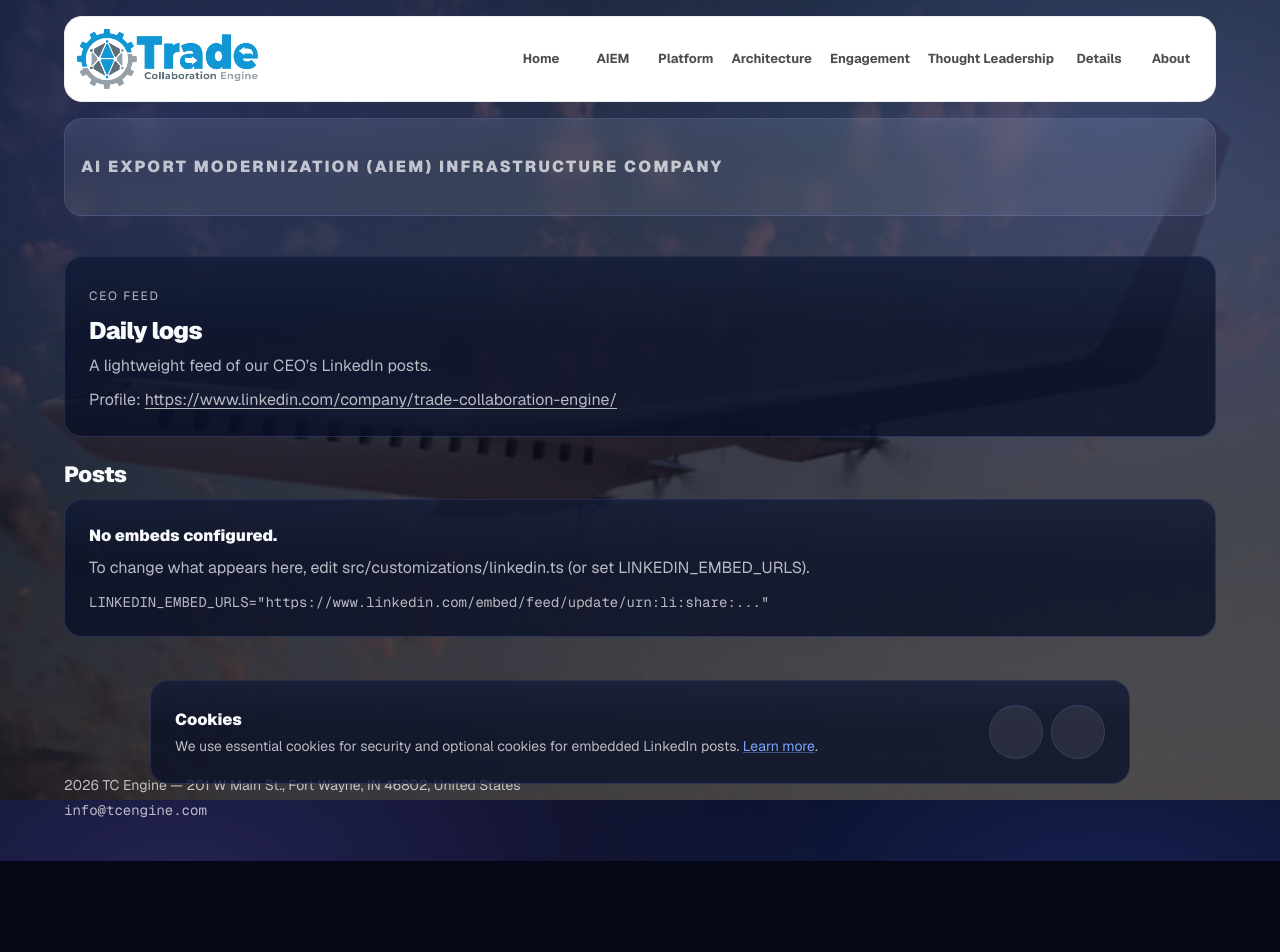
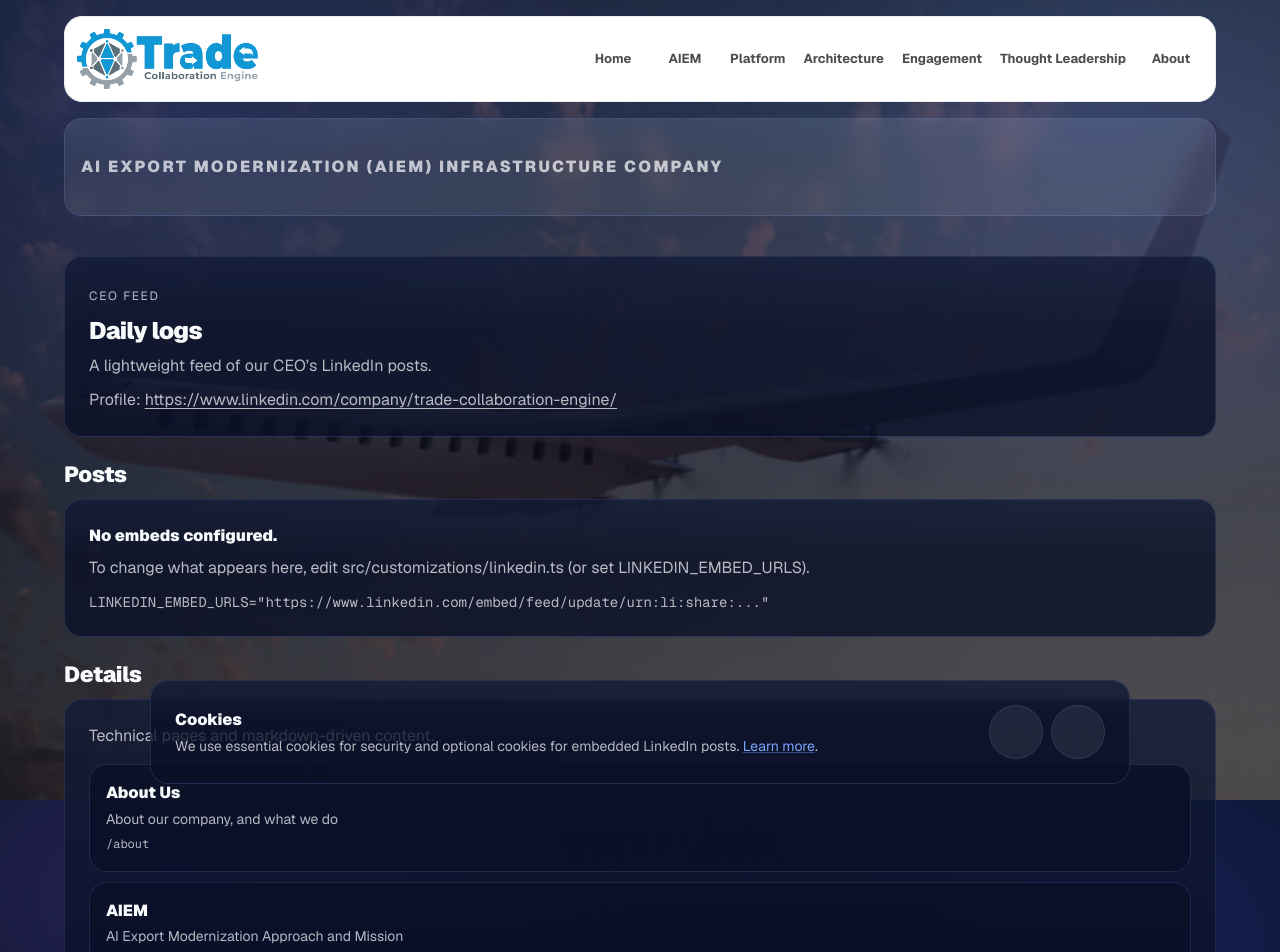
Before and after one commit to TCEngine-AI-LLC/tcengine-site, a Next.js app: page /logs in a window 1280 px wide. Shown: the top 952 px of the page. Before the commit the page ends 861 px from the top, so only its background shows below. Built offline with nearby package versions, Linux system fonts and the light colour scheme; no server answers; some icons are missing; what @mui/material-nextjs would draw is missing.

Commit message:
remove details page

```diff
--- a/app/details/page.tsx
+++ /dev/null
@@ -1 +0,0 @@
-export { default, metadata } from "@/src/ui/pages/DetailsPage";
--- a/src/customizations/site.ts
+++ b/src/customizations/site.ts
@@ -52,6 +52,5 @@ export const NAV_ITEMS: NavItem[] = [
   { label: "Architecture", href: "/architecture" },
   { label: "Engagement", href: "/pricing" },
   { label: "Thought Leadership", href: "/logs" },
-  { label: "Details", href: "/details" },
   { label: "About", href: "/about" },
 ];
--- a/src/ui/pages/LogsPage.tsx
+++ b/src/ui/pages/LogsPage.tsx
@@ -1,11 +1,12 @@
 import type { Metadata } from "next";
-import { Box, Typography } from "@mui/material";
+import { Box, Link, Paper, Stack, Typography } from "@mui/material";
 
 import { logsCopy } from "@/src/customizations/copy";
 import { linkedInConfig } from "@/src/customizations/linkedin";
 import Section from "@/src/ui/components/Section";
 import Surface from "@/src/ui/components/Surface";
 import LinkedInEmbeds from "@/src/ui/widgets/LinkedInEmbeds";
+import { listMarkdownPages } from "@/src/server/content/markdownPages";
 
 export const metadata: Metadata = {
   title: logsCopy.title,
@@ -13,8 +14,9 @@ export const metadata: Metadata = {
   alternates: { canonical: "/logs" },
 };
 
-export default function LogsPage() {
+export default async function LogsPage() {
   const embeds = linkedInConfig.embedUrls;
+  const pages = await listMarkdownPages();
 
   return (
     <Box component="main" sx={{ py: 2, pb: 6 }}>
@@ -62,6 +64,51 @@ export default function LogsPage() {
           <LinkedInEmbeds embeds={embeds} />
         )}
       </Section>
+
+      <Section title="Details">
+        <Surface>
+          <Typography sx={{ color: "text.secondary", maxWidth: 860 }}>
+            Technical pages and markdown-driven content.
+          </Typography>
+
+          <Stack spacing={1.2} sx={{ mt: 2 }}>
+            {pages.length === 0 ? (
+              <Paper variant="outlined" sx={{ p: 2 }}>
+                <Typography color="text.secondary">
+                  No markdown pages found. Add files under <code>/markdowns</code>.
+                </Typography>
+              </Paper>
+            ) : null}
+
+            {pages.map((p) => (
+              <Link key={p.href} href={p.href} style={{ display: "block", textDecoration: "none" }}>
+                <Paper
+                  variant="outlined"
+                  sx={{
+                    p: 2,
+                    borderColor: "divider",
+                    bgcolor: "background.paper",
+                    backgroundImage: "none",
+                    "&:hover": { bgcolor: "action.selected" },
+                  }}
+                >
+                  <Typography sx={{ fontWeight: 850 }}>{p.title}</Typography>
+                  <Typography variant="body2" color="text.secondary" sx={{ mt: 0.4 }}>
+                    {p.description}
+                  </Typography>
+                  <Typography
+                    variant="caption"
+                    color="text.secondary"
+                    sx={{ mt: 0.8, display: "block", fontFamily: "var(--font-geist-mono)" }}
+                  >
+                    {p.href}
+                  </Typography>
+                </Paper>
+              </Link>
+            ))}
+          </Stack>
+        </Surface>
+      </Section>
     </Box>
   );
 }
```
Also changed, not shown: src/ui/pages/DetailsPage.tsx (deleted, +0 -61 lines).
